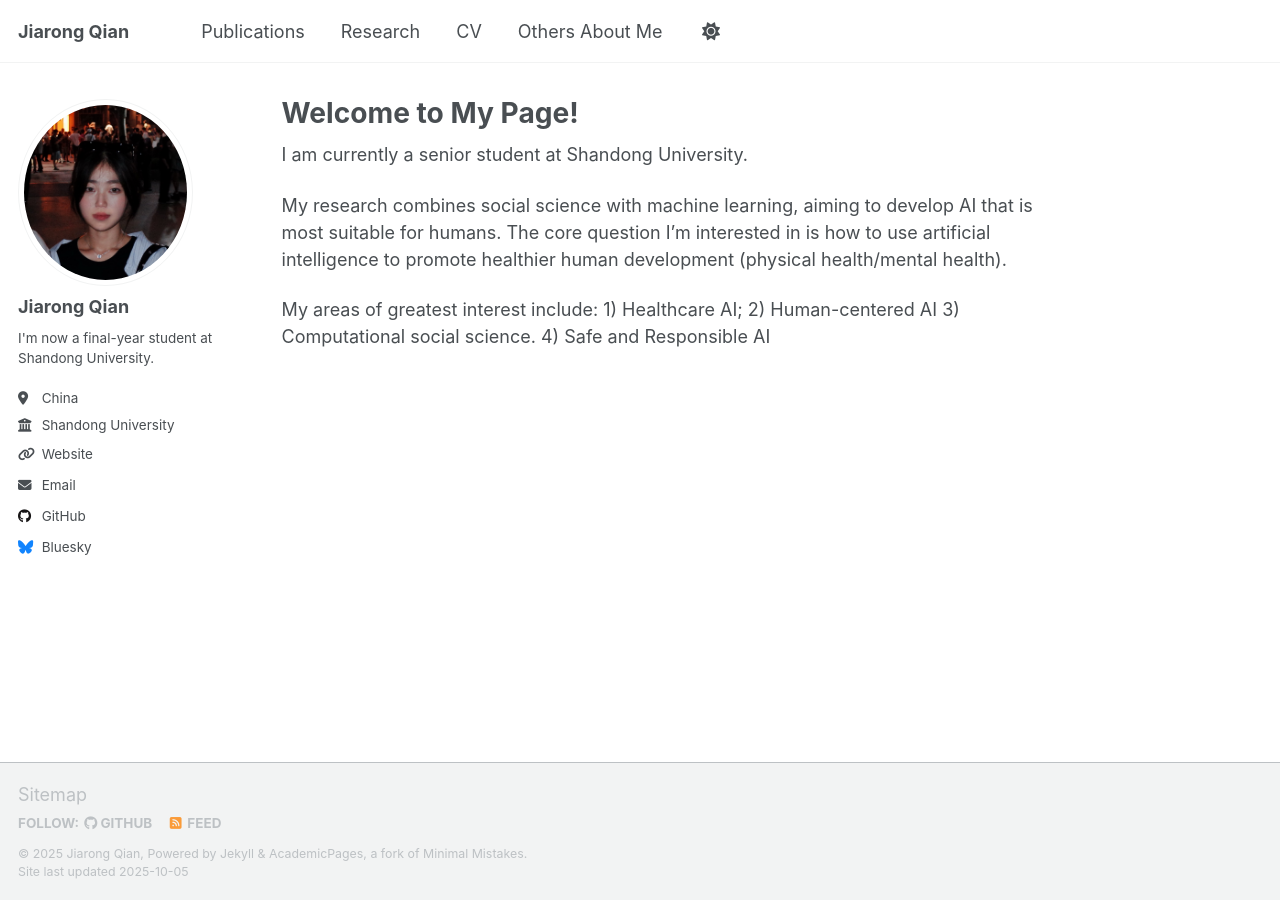
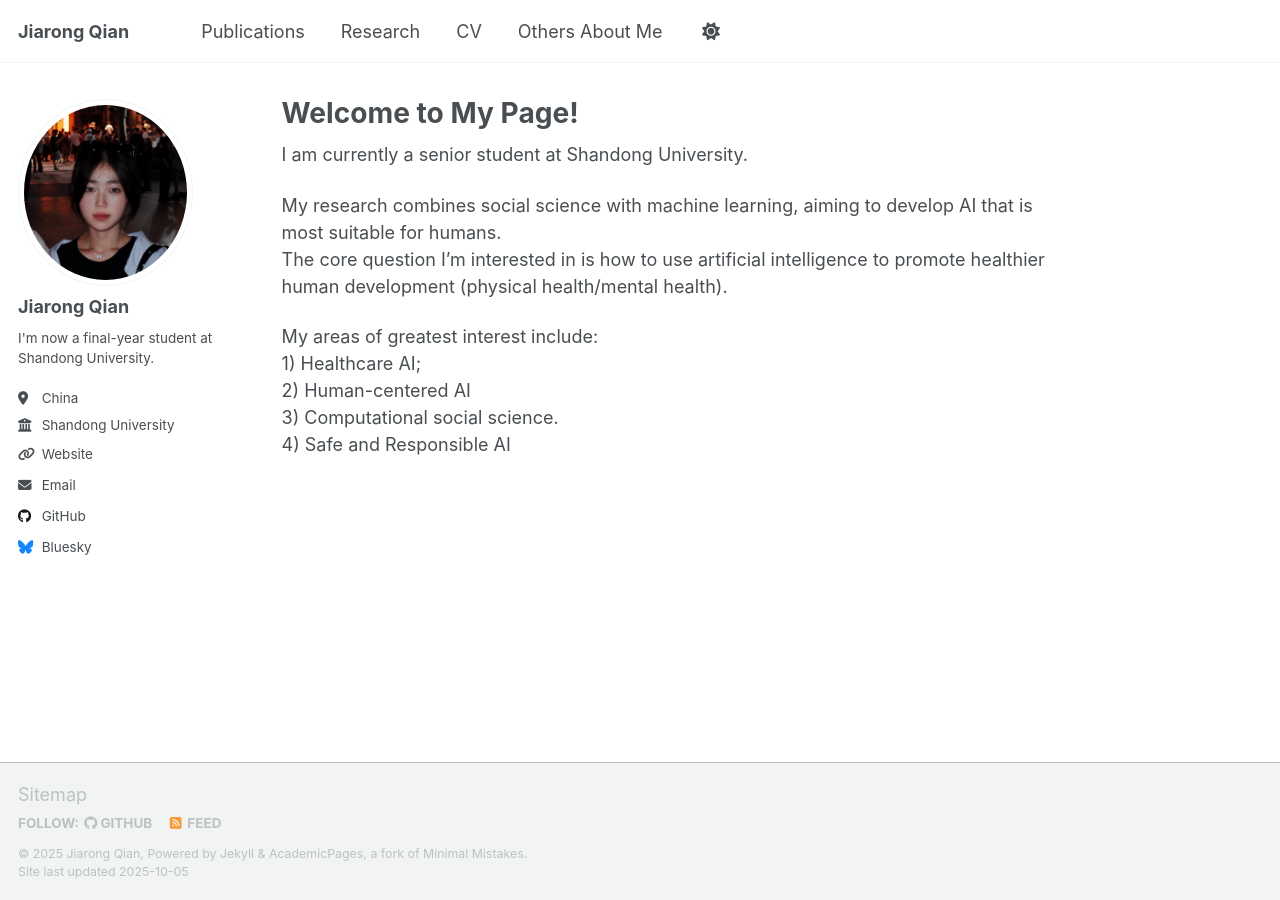
Before and after one commit to JiarongQian/JiarongQian.github.io, a Jekyll site: the page built from _pages/about.md, in a window 1280 px wide. Built offline with Jekyll 4.4.1, drawn with Linux system fonts in a browser that asks for light colours; a script that is not in the unit is left out.

```diff
--- a/_pages/about.md
+++ b/_pages/about.md
@@ -7,13 +7,13 @@ redirect_from:
   - /about.html
 ---
 
-I am currently a senior student at Shandong University.
+I am currently a senior student at Shandong University.<br>
 
-My research combines social science with machine learning, aiming to develop AI that is most suitable for humans.
-The core question I'm interested in is how to use artificial intelligence to promote healthier human development (physical health/mental health).
+My research combines social science with machine learning, aiming to develop AI that is most suitable for humans.<br>
+The core question I'm interested in is how to use artificial intelligence to promote healthier human development (physical health/mental health).<br>
 
-My areas of greatest interest include:
-1) Healthcare AI;
-2) Human-centered AI
-3) Computational social science.
-4) Safe and Responsible AI
+My areas of greatest interest include:<br>
+1) Healthcare AI;<br>
+2) Human-centered AI<br>
+3) Computational social science.<br>
+4) Safe and Responsible AI<br>
```
